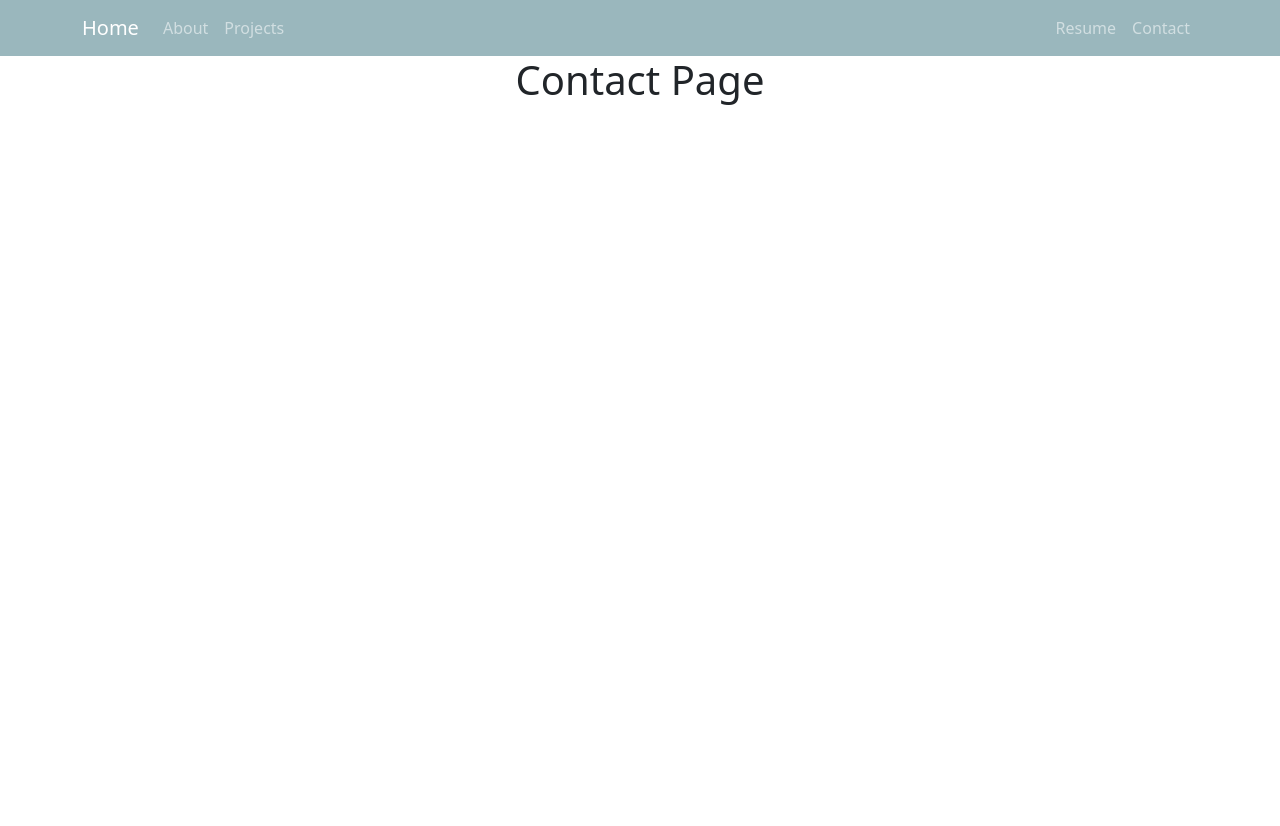
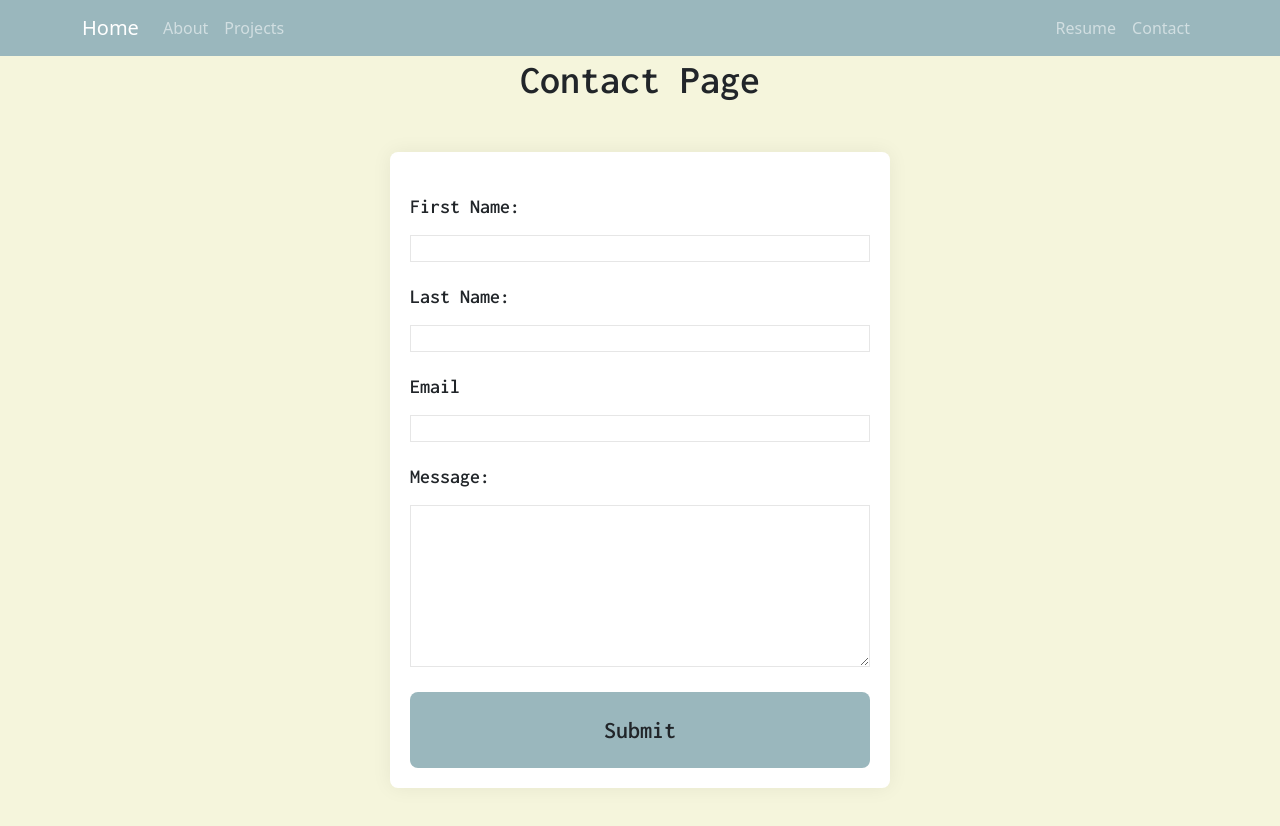
Before and after one commit to andyterwilliger/Portfolio, a React (Create React App) app: page /contact in a window 1280 px wide. Shown: the top 826 px of the page. Before the commit the page ends 800 px from the top, so only its background shows below. Built offline with nearby package versions, Linux system fonts and the light colour scheme.

Commit message:
add form to contact page, connect it with Formspring api and styling

```diff
--- a/src/App.css
+++ b/src/App.css
@@ -4,16 +4,13 @@
 
 }
 
-html, body{
-  width: 100%;
-  height: 100%;
-}
-
-
+/* NAV */
 
 .color-nav{
   background-color: #9ab7bd;
 }
+
+/* HOME */
 
 #home-body{
   background-color: #f5f5dc;
@@ -33,6 +30,8 @@ html, body{
 #home-h2{
   font-size: 3rem
 }
+
+/* PROJECTS */
 
 #projects-body{
   min-height: 100vh;
@@ -62,6 +61,94 @@ html, body{
   justify-content: center;
 }
 
+/* ABOUT */
+
+#about-body{
+  min-height: 100vh;
+  background-color: #f5f5dc;
+}
+
+#about-img-container{
+  display: flex;
+
+}
+
+#about-img{
+  width: 25%;
+  border-radius: 10px;
+}
+
+#about-blurb{
+  display: flex;
+  justify-content: right;
+}
+
+/* CONTACT */
+
+#contact-body{
+  min-height: 100vh;
+  background-color: #f5f5dc;
+  font-family: 'Inconsolata', monospace;
+}
+
+section{
+  display: flex;
+  justify-content: center;
+  align-items: center;
+
+
+
+}
+#form-container{
+  width: 90%;
+  max-width: 500px;
+  margin: 0 auto;
+  padding: 20px;
+  box-shadow: 0px 0px 20px #00000010;
+  background-color: white;
+  border-radius: 8px;
+  margin-bottom: 20px;
+  margin-top: 40px;
+  text-align: left;
+}
+
+.form-group{
+  width: 100%;
+  margin-top: 20px;
+  font-size: 20px;
+}
+
+.form-group input,
+.form-group textarea{
+  width: 100%;
+  padding: 5px;
+  font-size: 10px;
+  border: 1px solid rgba(128, 128, 128, 0.199);
+  margin-top: 5px;
+}
+textarea{
+  resize: vertical;
+}
+
+button[type = 'submit']{
+  width: 100%;
+  border: none;
+  outline: none;
+  padding: 20px;
+  font-size: 24px;
+  border-radius: 8px;
+  cursor: pointer;
+  background-color: #9ab7bd;
+  transition: .3s ease background-color;
+
+}
+
+button[type = 'submit']:hover{
+  background-color: rgb(214, 226, 236)
+
+}
+
+
 @media screen only and (max-width: 450px){
 
   #projects-cards{
--- a/src/pages/About.js
+++ b/src/pages/About.js
@@ -1,6 +1,23 @@
 function About(props){
     return(
+        <div id = 'about-body'>
         <h1>About</h1>
+        <div id = 'about-img-container'>
+        <img id='about-img' src="https://i.imgur.com/QxQPz1H.jpg" alt="profile-img"/>
+        </div>
+       <div id = 'about-blurb'>
+            <p>
+                Well hello there! My name is Andy Terwilliger and I am a developer living in
+                Chicago, Illinois. I am passionate, disciplined, and driven by a desire to learn
+                as much as I can possibly get my hands on.
+            </p>
+
+            <p>
+                My path to becoming a developer has certainly been an interesting one, considering just last
+
+            </p>
+        </div>
+        </div>
     )
 }
 
--- a/src/pages/Contact.js
+++ b/src/pages/Contact.js
@@ -1,8 +1,37 @@
 function Contact(props){
 
     return(
-        <div>
+        <div id = 'contact-body'>
             <h1>Contact Page</h1>
+            <section>
+            <div id ='form-container'>
+            <form action="https://formspree.io/f/mvolaeyj"
+             method= 'POST'
+            >
+                <div className = 'form-group'>
+                <label for="firstName">First Name: </label>
+                <input type="text" name="firstName" id="firstName"/>
+                </div>
+                <div className = 'form-group'>
+                <label for="lastName">Last Name: </label>
+                <input type="text" name="lastName" id="lastName"/>
+                </div>
+                <div className="form-group">
+                    <label for="email">Email</label>
+                    <input type="email" name="email" id="email"/>
+                </div>
+
+                <div className="form-group">
+                    <label for="message">Message: </label>
+                    <textarea name="message" id="message" cols="30" rows="10"></textarea>
+
+
+                </div>
+            <button type="submit">Submit</button>
+
+            </form>
+            </div>
+            </section>
         </div>
     )
 
```
